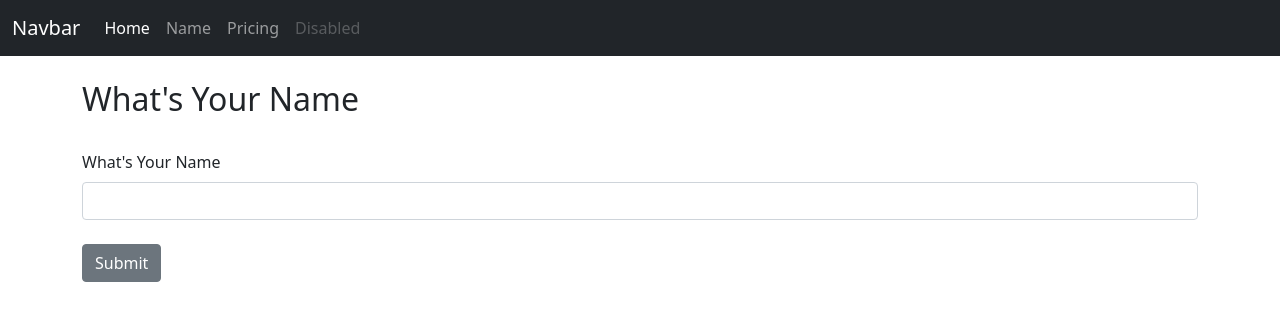
After one commit to xxxDaOctoPuSSxxx/Flask-blog, a Flask app: page /name in a window 1280 px wide. The commit adds this page. Shown: the top 321 px of the page. Run offline with Flask 2, Linux system fonts and the light colour scheme.

Commit message:
Second Commit
ADD index.html

```diff
--- a/app.py
+++ b/app.py
@@ -1,15 +1,36 @@
-from flask import Flask, render_template
+from flask import Flask, render_template, flash
+from flask_wtf import FlaskForm
+from wtforms import StringField, SubmitField
+from wtforms.validators import DataRequired
+
+
 app = Flask(__name__)
+app.config['SECRET_KEY'] = "SOME SECRET we must change them"
 
+# Create Form Class
+class NamerForm(FlaskForm):
+    name = StringField ("What's Your Name", validators=[DataRequired()])
+    submit = SubmitField("Submit")
 @app.route("/")
 
 def index():
     return render_template("index.html")
 
-@app.route('/user/<name>')
+# Create Name Page
+@app.route('/name', methods=['GET', 'POST'])
+def name():
+    name = None
+    form = NamerForm()
+    # Validate Form
+    if form.validate_on_submit():
+        name = form.name.data
+        form.name.data = ''
+        flash("Form Submitted Successfuly!")
 
-def user(name):
-    return "<h1>Hello {}</h1>".format(name)
+    return render_template("name.html",
+        name = name,
+        form = form)
+
 
 # Create CUstom Error Pages
 @app.errorhandler(404)
--- /dev/null
+++ b/requirements.txt
@@ -0,0 +1 @@
+flask-wtf
--- a/templates/404.html
+++ b/templates/404.html
@@ -1,6 +1,10 @@
+{% extends 'base.html' %}
+
+{% block content %}
 <br/>
 <center>
     <h1>404 Error</h1>
     <p>Page Not Found </p>
     <p>Try another address</p>
 </center>
+{% endblock %}
--- /dev/null
+++ b/templates/base.html
@@ -0,0 +1,31 @@
+<!doctype html>
+<html lang="en">
+  <head>
+    <!-- Required meta tags -->
+    <meta charset="utf-8">
+    <meta name="viewport" content="width=device-width, initial-scale=1">
+
+    <!-- Bootstrap CSS -->
+    <link href="https://cdn.jsdelivr.net/npm/bootstrap@5.1.3/dist/css/bootstrap.min.css" rel="stylesheet" integrity="sha384-1BmE4kWBq78iYhFldvKuhfTAU6auU8tT94WrHftjDbrCEXSU1oBoqyl2QvZ6jIW3" crossorigin="anonymous">
+
+    <title>Hello, world!</title>
+  </head>
+  <body>
+      {% include 'navbar.html' %}
+    <br/>
+    <div class="container">
+        {% block content %}
+        {% endblock %}
+    </div>
+    <!-- Optional JavaScript; choose one of the two! -->
+
+    <!-- Option 1: Bootstrap Bundle with Popper -->
+    <script src="https://cdn.jsdelivr.net/npm/bootstrap@5.1.3/dist/js/bootstrap.bundle.min.js" integrity="sha384-ka7Sk0Gln4gmtz2MlQnikT1wXgYsOg+OMhuP+IlRH9sENBO0LRn5q+8nbTov4+1p" crossorigin="anonymous"></script>
+
+    <!-- Option 2: Separate Popper and Bootstrap JS -->
+    <!--
+    <script src="https://cdn.jsdelivr.net/npm/@popperjs/core@2.10.2/dist/umd/popper.min.js" integrity="sha384-7+zCNj/IqJ95wo16oMtfsKbZ9ccEh31eOz1HGyDuCQ6wgnyJNSYdrPa03rtR1zdB" crossorigin="anonymous"></script>
+    <script src="https://cdn.jsdelivr.net/npm/bootstrap@5.1.3/dist/js/bootstrap.min.js" integrity="sha384-QJHtvGhmr9XOIpI6YVutG+2QOK9T+ZnN4kzFN1RtK3zEFEIsxhlmWl5/YESvpZ13" crossorigin="anonymous"></script>
+    -->
+  </body>
+</html>
--- /dev/null
+++ b/templates/name.html
@@ -0,0 +1,35 @@
+{% extends 'base.html' %}
+
+{% block content %}
+
+{% for message in get_flashed_messages() %}
+    <div class="alert alert-success alert-dismissible fade show" role="alert">
+        Hello {{ name }} - {{ message }}
+        <button type="button" class="btn-close" data-bs-dismiss="alert" aria-label="Close"></button>
+  </div>
+
+{% endfor %}
+
+{% if name %}
+    <h1>Hello {{ name }}!!!</h1>
+{% else %}
+    <h2>What's Your Name</h2>
+    <br/>
+    <form method="POST">
+        {{ form.hidden_tag() }}
+
+        {{ form.name.label(
+        class="form-label") }}
+
+        {{ form.name(
+        class="form-control") }}
+        <br/>
+
+        {{ form.submit(class="btn
+        btn-secondary") }}
+
+    </form>
+
+
+{% endif %}
+{% endblock %}
--- /dev/null
+++ b/templates/navbar.html
@@ -0,0 +1,24 @@
+<nav class="navbar navbar-expand-lg navbar-dark bg-dark">
+    <div class="container-fluid">
+      <a class="navbar-brand" href="#">Navbar</a>
+      <button class="navbar-toggler" type="button" data-bs-toggle="collapse" data-bs-target="#navbarNav" aria-controls="navbarNav" aria-expanded="false" aria-label="Toggle navigation">
+        <span class="navbar-toggler-icon"></span>
+      </button>
+      <div class="collapse navbar-collapse" id="navbarNav">
+        <ul class="navbar-nav">
+          <li class="nav-item">
+            <a class="nav-link active" aria-current="page" href="#">Home</a>
+          </li>
+          <li class="nav-item">
+            <a class="nav-link" href="{{url_for('name')}}">Name</a>
+          </li>
+          <li class="nav-item">
+            <a class="nav-link" href="#">Pricing</a>
+          </li>
+          <li class="nav-item">
+            <a class="nav-link disabled">Disabled</a>
+          </li>
+        </ul>
+      </div>
+    </div>
+  </nav>
```
Also changed, not shown: templates/500.html (+11 -0 lines), templates/index.html (+7 -3 lines).
